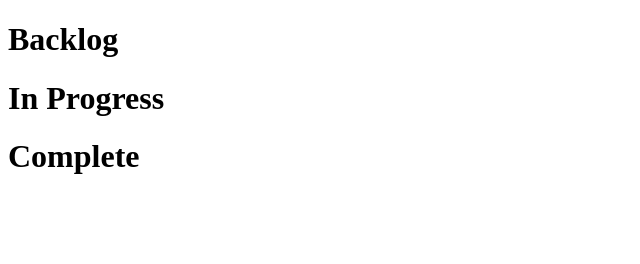
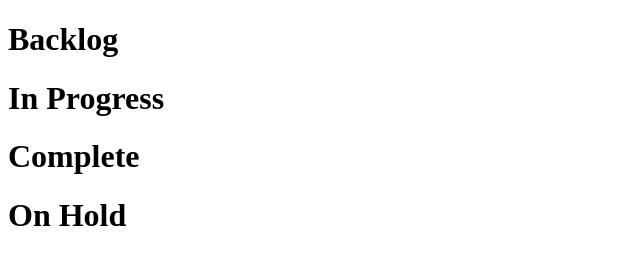
Before and after one commit to Ameer2000Mzori/Drag-Note, a website built with webpack: page src/index.html in a window 1280 px wide. Shown: the whole page, without its empty margins (0-640 px from the left). Built offline with nearby package versions, Linux system fonts and the light colour scheme.

Commit message:
forth card html tree

```diff
--- a/src/index.html
+++ b/src/index.html
@@ -35,6 +35,11 @@
             <h1 class="complete-Text">Complete</h1>
           </div>
         </div>
+        <div class="on-Hold-Wrap">
+          <div class="on-Hold-Title-Wrap">
+            <h1 class="on-Hold-Text">On Hold</h1>
+          </div>
+        </div>
       </div>
     </header>
     <script src="script.js"></script>
```
